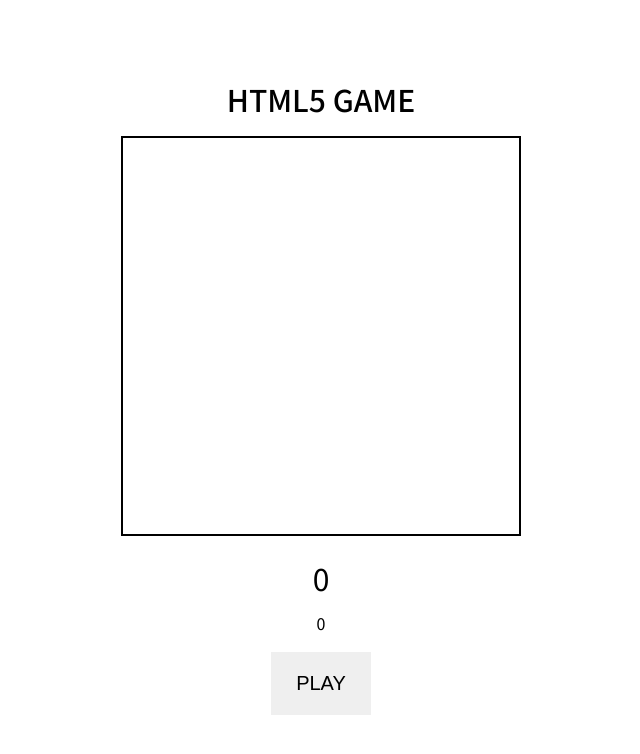
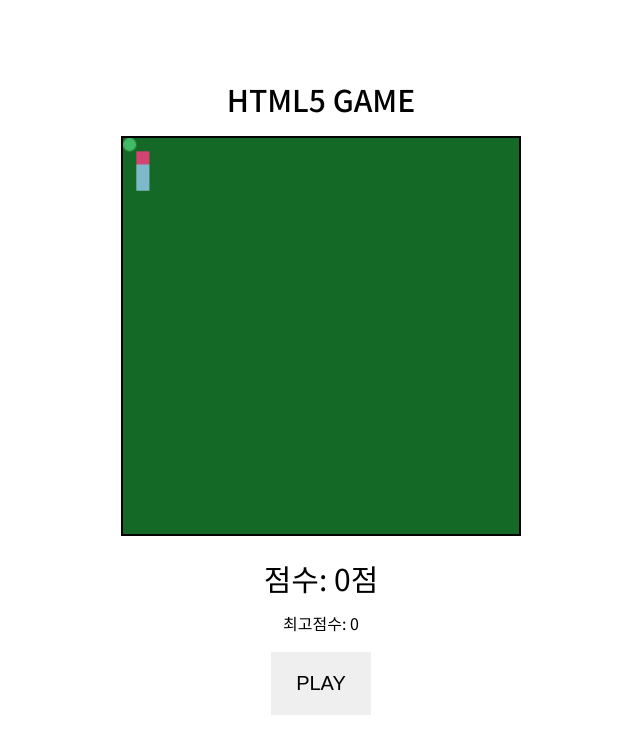
Before and after one commit to HANSOLKIM30/toyProjects, a website: page case10_html5game/index.html in a window 1280 px wide. Both pictures are taken after a click on the button "PLAY". Shown: the whole page, without its empty margins (319-959 px from the left). Drawn offline with Linux system fonts and the light colour scheme.

Commit message:
case10: html5 게임만들기
- canvas api를 이용하여 board, snake, food 생성

```diff
--- a/case10_html5game/assets/js/script.js
+++ b/case10_html5game/assets/js/script.js
@@ -0,0 +1,133 @@
+(function() {
+    'use strict';
+
+    // 개인적으로 해볼만한 것.
+    // 1. 벽에 부딫히면 죽게하기
+    // 2. play -> pause ==> pause 시에 해당 데이터 저장하기?
+    const get = (target) => {
+        return document.querySelector(target);
+    }
+
+    const $canvas = get('.canvas');
+    // ctx를 통해서 $canvas 조작
+    const ctx = $canvas.getContext('2d');
+
+    const $score = get('.score');
+    const $highScore = get('.high-score');
+    const $play = get('.js-play');
+
+    const colorSet = {
+        board: 'rgb(20, 105, 38)',
+        snakeHead: 'rgba(229, 65, 120, 0.929)',
+        snakeBody: 'rgba(153, 206, 244, 0.798)',
+        food: 'rgb(66, 187, 103)'
+    }
+
+    let start = 0;
+    let option = {
+        highScore: localStorage.getItem('score') || 0,
+        gameEnd: true,
+        direction: 2,
+        snake : [
+           {x: 10, y: 10, direction: 2},
+           {x: 10, y: 20, direction: 2},
+           {x: 10, y: 30, direction: 2},
+        ],
+        food: {x: 0, y: 0},
+        score: 0,
+    };
+
+    const init = () => {
+        // document.addEventListener('keydown', (e) => {
+        //     if(!/Arrow/gi.test(e.key)) {
+        //         return;
+        //     }
+        //     e.preventDefault();
+        //     const direction = getDirection(e.key);
+        //     // 잘못된 방향키면 종료
+        //     if(!isDirectionCorrect(direction)) {
+        //         return;
+        //     }
+        // });
+
+        $play.onclick = () => {
+            // gameEnd가 true인 상태라면,
+            if(option.gameEnd) {
+                // option 값 다시 설정
+                option = {
+                    highScore: localStorage.getItem('score') || 0,
+                    gameEnd: false, // gameEnd = false로 변경
+                    direction: 2,
+                    snake : [
+                        {x: 10, y: 10, direction: 2},
+                        {x: 10, y: 20, direction: 2},
+                        {x: 10, y: 30, direction: 2},
+                     ],
+                     food: {x: 0, y: 0},
+                     score: 0,
+                }
+                $score.innerHTML = '점수: 0점';
+                $highScore.innerHTML = `최고점수: ${option.highScore}`;
+                //randomFood();
+                // requestAnimationFrame을 이용하여 play 함수 반복실행
+                window.requestAnimationFrame(play);
+            }
+        }
+    }
+
+    const buildBoard = () => {
+        ctx.fillStyle = colorSet.board;
+        ctx.fillRect(0, 0, 300, 300);
+    }
+
+    const buildSnack = (ctx, x, y, head = false) => {
+        ctx.fillStyle = head ? colorSet.snakeHead : colorSet.snakeBody;
+        ctx.fillRect(x, y, 10, 10);
+    }
+
+    const buildFood = (ctx, x, y) => {
+        ctx.beginPath();    // arc 사용하기 위해 beginPath 실행
+        ctx.fillStyle = colorSet.food;
+        // x, y, raius, stargAngle, endAngle
+        ctx.arc(x + 5, y + 5, 5, 0, 2 * Math.PI);
+        ctx.fill(); // or stroke
+    }
+
+    const setSnake = () => {
+        for(let i = option.snake.length -1; i >= 0; i--) {
+            buildSnack(ctx, option.snake[i].x, option.snake[i].y, i === 0);
+        }
+    }
+
+    // timestamp: 대기된 콜백을 실행하는 시점을 나타내는 단일 인자
+    const play = (timestamp) => {
+
+        start++;
+        console.log(start)
+        console.log(timestamp)
+        // 반복실행하다가 option의 gameEnd가 true로 변하면 종료
+        if(option.gameEnd) {
+            return;
+        }
+
+        // 반복되는 요소 넣어주기
+        if(timestamp - start > 1000 / 10) {
+            buildBoard();
+            setSnake();
+            buildFood(ctx, option.food.x, option.food.y);
+            // frame을 사용하기 위해 start를 사용?!?!
+            start = timestamp;
+        }
+        // 반복되지 않는 요소를 재귀적으로 삽입
+        //window.requestAnimationFrame(play);
+
+        // if(isGemeOver()) {
+        //     option.gameEnd = true;
+        //     setHighScore();
+        //     alert('게임오버');
+        //     return;
+        // }`
+    }
+
+    init();
+})();
--- a/case10_html5game/index.html
+++ b/case10_html5game/index.html
@@ -12,7 +12,7 @@
     <main>
         <h1>html5 game</h1>
         <!-- Canvas: 비트맵 방식으로, 도트를 통해 화면에 그림을 그림. -->
-        <canvas width="300" height="300"></canvas>
+        <canvas width="300" height="300" class="canvas"></canvas>
         <span class="score">0</span>
         <span class="high-score">0</span>
         <button type="button" class="js-play">PLAY</button>
```
